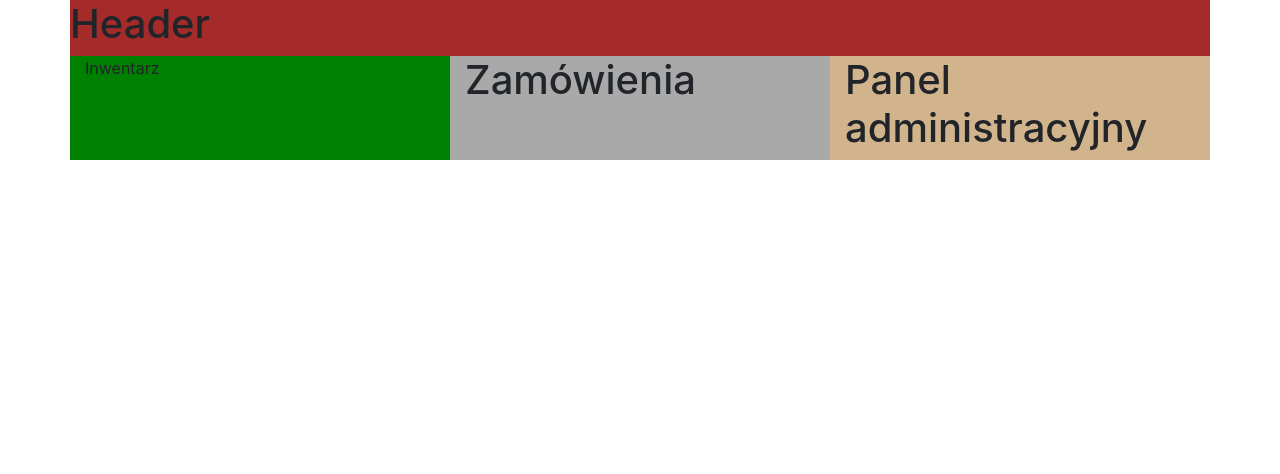
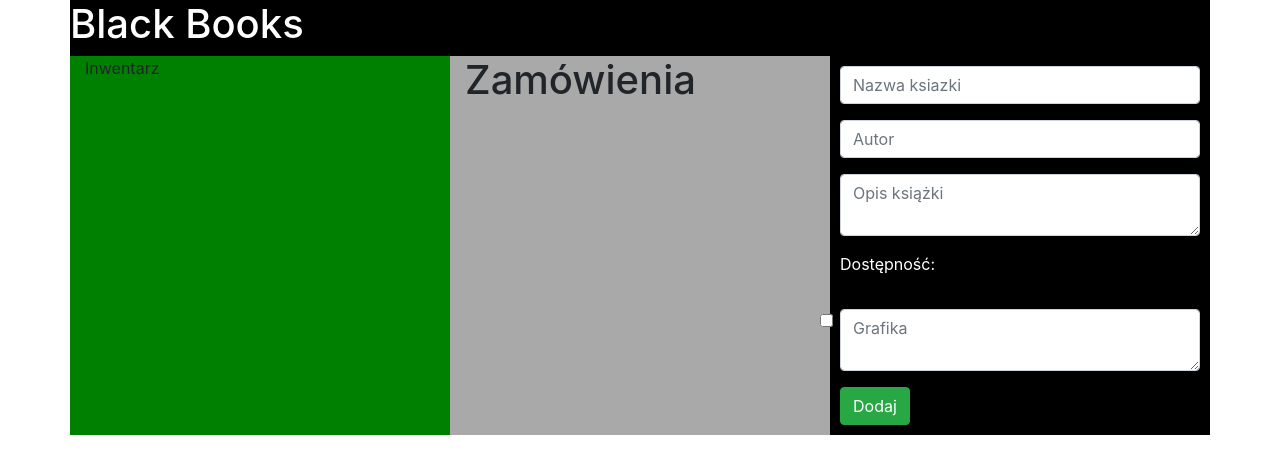
Before and after one commit to Wilkuuu/React_Starter, a React app: page / in a window 1280 px wide. Built offline with nearby package versions, Linux system fonts and the light colour scheme.

Commit message:
Add form

```diff
--- a/src/componens/AdminPanel.js
+++ b/src/componens/AdminPanel.js
@@ -1,10 +1,117 @@
 import React from "react";
 
 class AdminPanel extends React.Component {
+
+  constructor() {
+    super();
+    this.state ={
+      book :{
+        name : "",
+        author: "",
+        description: "",
+        onStock: false,
+        image: ""
+
+
+      }
+    };
+
+  };
+
+  handleChange = (event) => {
+
+    let newBook;
+
+    if(event.target.name === "onStock") {
+       newBook = {
+         ...this.state.book,
+         [event.target.name]: event.target.checked
+
+       };
+    } else {
+
+    newBook = {
+          ...this.state.book,
+         [event.target.name]: event.target.value
+    };
+  }
+   this.setState({
+     book: newBook
+   });
+
+
+  }
+
+
+
   render() {
+    const checkboxColor = {
+      color: "white"
+    };
+
     return (
       <div className="adminpanel col-md-4">
-        <h1>Panel administracyjny</h1>
+        <form>
+          <div className="form-group">
+            <input
+              type="text"
+              placeholder="Nazwa ksiazki"
+              id="name"
+              name="name"
+              className="form-control"
+              onChange={this.handleChange}  value={this.state.book.name}
+            />
+          </div>
+          <div className="form-group">
+            <input
+              type="text"
+              placeholder="Autor"
+              id="author"
+              name="author"
+              className="form-control"
+              onChange={this.handleChange}  value={this.state.book.author}
+            />
+          </div>
+          <div className="form-group">
+            <textarea
+              placeholder="Opis książki"
+              id="description"
+              name="description"
+              className="form-control"
+              onChange={this.handleChange}  value={this.state.book.description}
+            />
+          </div>
+          <div className="form-group">
+            <label
+              htmlFor="onStock"
+              className="form-check-label"
+              style={checkboxColor}
+
+            >
+              Dostępność:                   {" "}
+            </label>
+            <hr></hr>
+            <input
+              type="checkbox"
+              id="onStock"
+              name="onStock"
+              className="form-check-input"
+              onChange={this.handleChange}  value={this.state.book.onStock}
+            />
+          </div>
+          <div className="form-group">
+            <textarea
+              placeholder="Grafika"
+              id="image"
+              name="image"
+              className="form-control"
+              onChange={this.handleChange}  value={this.state.book.image}
+            />
+          </div>
+          <button type="submit" className="btn btn-success">
+            Dodaj
+          </button>
+          </form>
       </div>
     );
   }
--- a/src/componens/Header.js
+++ b/src/componens/Header.js
@@ -1,14 +1,49 @@
-import React from 'react';
+import React from "react";
 
 class Header extends React.Component {
-    render () {
-        return (
-        <div className="row header" >
-        <h1>Header</h1>
-        </div>
-        );
+  constructor() {
+    super();
+    this.state = {
+      bookstoreName: "Black Books",
+      clicked: true,
+      textColor: "white",
+      backgroundColor: "black"
+    };
+  }
+
+  handleClick = () => {
+    if (this.state.clicked) {
+      this.setState({
+        bookstoreName: "White Books",
+        textColor: "black",
+        backgroundColor: "White"
+      });
+    } else {
+      this.setState({
+        bookstoreName: "Black Books",
+        textColor: "white",
+        backgroundColor: "black"
+      });
     }
 
+    this.setState({
+      clicked: !this.state.clicked
+    });
+  };
+
+  render() {
+
+    let headerCss = {
+        color : this.state.textColor,
+        backgroundColor : this.state.backgroundColor
+    }
+
+    return (
+      <div className="row header" style={headerCss} onClick={this.handleClick}>
+        <h1>{this.state.bookstoreName}</h1>
+      </div>
+    );
+  }
 }
 
 export default Header;
--- a/src/index.css
+++ b/src/index.css
@@ -34,5 +34,8 @@
 }
 
 .adminpanel {
-  background-color: tan;
+
+  background-color: black;
+  padding: 10px;
+
 }
```
Also changed, not shown: src/App.test.js (+1 -1 lines), src/componens/AdminPanel.test.js (added, +24 -0 lines), src/componens/Header.test.js (+2 -1 lines), 1 other file.
